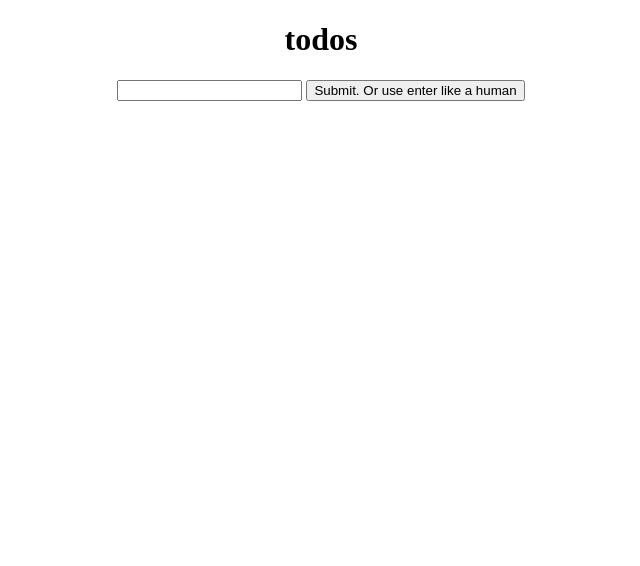
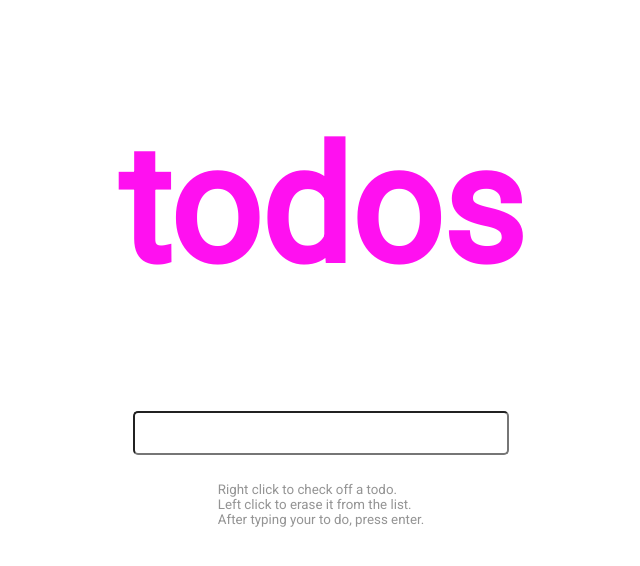
Before and after one commit to FranciscoTurro/todo, a plain HTML site: page index.html in a window 1280 px wide. Shown: the whole page, without its empty margins (319-959 px from the left). Drawn offline with Linux system fonts and the light colour scheme.

Commit message:
Added css and finished js

```diff
--- a/index.html
+++ b/index.html
@@ -8,13 +8,18 @@
     <title>To-do master</title>
   </head>
   <body>
-    <div id="big">
+    <div class="flex-container">
       <h1>todos</h1>
       <form id="formID">
-        <input type="text" id="input" />
-        <button type="submit">Submit. Or use enter like a human</button>
+        <input type="text" id="input" autocomplete="off" />
+        <!-- <button type="submit">Submit. Or die.</button> -->
+        <ul id="list"></ul>
       </form>
-      <ul id="list"></ul>
+      <small
+        >Right click to check off a todo. <br />
+        Left click to erase it from the list. <br />
+        After typing your to do, press enter.</small
+      >
     </div>
   </body>
 </html>
--- a/script.js
+++ b/script.js
@@ -9,6 +9,7 @@ form.addEventListener("submit", (e) => {
 });
 
 function addTodo() {
+  if (input.value.length == 0) return;
   const newTodo = document.createElement("li");
   list.append(newTodo);
   newTodo.textContent = input.value;
--- a/styles.css
+++ b/styles.css
@@ -1,11 +1,49 @@
-#big {
-  text-align: center;
+@import url("https://fonts.googleapis.com/css2?family=Roboto&display=swap");
+
+* {
+  font-family: "Roboto", sans-serif;
+  box-sizing: border-box; /*good practice, still dont know why */
 }
 
-* {
-  /* outline: 2px solid red; */
+h1 {
+  font-size: 10em;
+  color: #ff10f0;
 }
 
 .done {
   text-decoration: line-through;
+  color: rgb(120, 168, 111);
 }
+
+button {
+  cursor: pointer;
+}
+
+.flex-container {
+  display: flex;
+  flex-direction: column;
+  align-items: center;
+}
+
+#input {
+  font-size: 2rem;
+  margin: 2px;
+  border-radius: 5px;
+}
+
+#list {
+  margin: 0;
+  padding: 0;
+  cursor: pointer;
+  list-style-type: none;
+  font-size: 1.5rem;
+}
+
+li {
+  padding: 3px;
+}
+
+small {
+  padding-top: 25px;
+  color: rgba(121, 121, 121, 0.8);
+}
```
